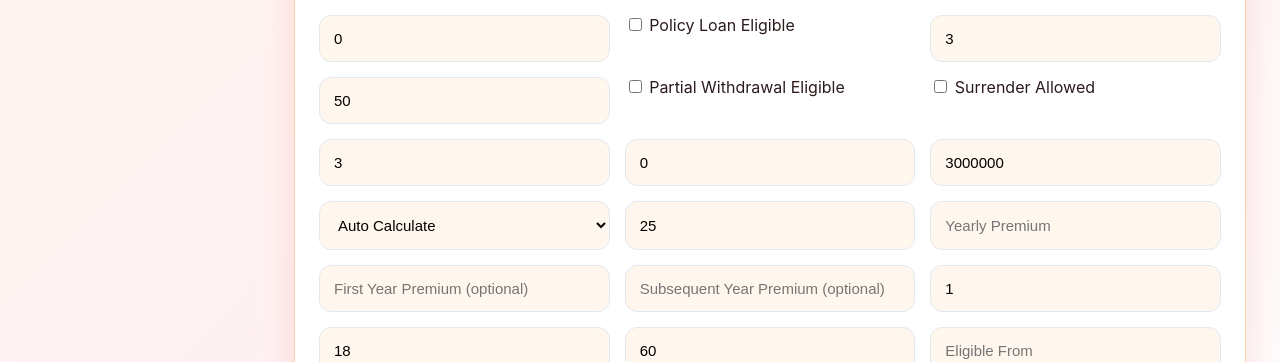
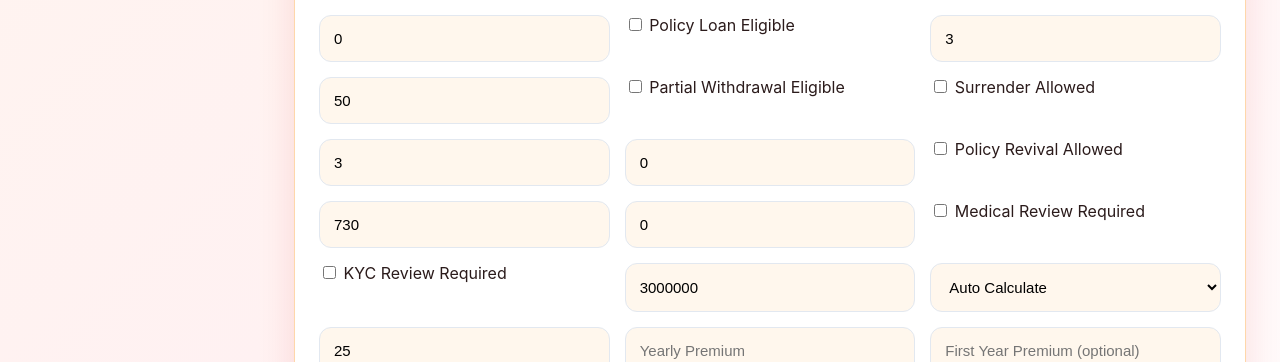
Before and after one commit to mummy7791/insurance-app, a React (Vite) app in the folder frontend/: page /admin-insurance-plans in a window 1280 px wide. Shown: the part 980-1342 px from the top of the page. Built offline with nearby package versions, Linux system fonts and the light colour scheme; no server answers; sample sign-in values are in the browser's storage.

Commit message:
feat: add revival configuration UI

```diff
--- a/frontend/src/pages/AdminInsurancePlans.tsx
+++ b/frontend/src/pages/AdminInsurancePlans.tsx
@@ -17,6 +17,7 @@ type Category =
 type PlanStatus = "Pending" | "Approved" | "Rejected" | "Active" | "Inactive";
 
 type Plan = {
+  revivalRules?: { enabled?:boolean; maxLapseDays?:number; lateFeePercent?:number; medicalReviewRequired?:boolean; kycReviewRequired?:boolean };
   surrenderRules?: { enabled?:boolean; eligibleFromPolicyYear?:number; valuePercentOfPaidPremium?:number };
   loanRules?: { enabled?:boolean; eligibleFromPolicyYear?:number; maxPercentOfPaidPremium?:number; partialWithdrawalEnabled?:boolean };
   benefitRules?: { benefitType?: string; payoutStartYear?: number; payoutYears?: number; annualPayout?: number; maturityAmount?: number; deathBenefit?: number };
@@ -88,6 +89,11 @@ const initialForm = {
   surrenderEnabled: false,
   surrenderEligibleFromPolicyYear: "3",
   surrenderValuePercent: "0",
+  revivalEnabled: false,
+  revivalMaxLapseDays: "730",
+  revivalLateFeePercent: "0",
+  revivalMedicalRequired: false,
+  revivalKycRequired: false,
   coverageAmount: "3000000",
   yearlyPremium: "",
   firstYearPremium: "",
@@ -215,6 +221,11 @@ function AdminInsurancePlans() {
       surrenderEnabled: Boolean(plan.surrenderRules?.enabled),
       surrenderEligibleFromPolicyYear: String(plan.surrenderRules?.eligibleFromPolicyYear || 3),
       surrenderValuePercent: String(plan.surrenderRules?.valuePercentOfPaidPremium || 0),
+      revivalEnabled: Boolean(plan.revivalRules?.enabled),
+      revivalMaxLapseDays: String(plan.revivalRules?.maxLapseDays || 730),
+      revivalLateFeePercent: String(plan.revivalRules?.lateFeePercent || 0),
+      revivalMedicalRequired: Boolean(plan.revivalRules?.medicalReviewRequired),
+      revivalKycRequired: Boolean(plan.revivalRules?.kycReviewRequired),
       coverageAmount: String(plan.coverageAmount || 0),
       yearlyPremium: String(plan.yearlyPremium || plan.yearlyAmount || 0),
       firstYearPremium: String(plan.firstYearPremium || plan.yearlyPremium || plan.yearlyAmount || 0),
@@ -263,6 +274,7 @@ function AdminInsurancePlans() {
         benefitRules: { benefitType: form.benefitType, payoutStartYear: Number(form.payoutStartYear || 0), payoutYears: Number(form.payoutYears || 0), annualPayout: Number(form.annualPayout || 0), maturityAmount: Number(form.maturityAmount || 0), deathBenefit: Number(form.deathBenefit || 0) },
         loanRules: { enabled: form.loanEnabled, eligibleFromPolicyYear: Number(form.loanEligibleFromPolicyYear || 0), maxPercentOfPaidPremium: Math.max(0,Math.min(100,Number(form.loanMaxPercent || 0))), partialWithdrawalEnabled: form.partialWithdrawalEnabled },
         surrenderRules: { enabled: form.surrenderEnabled, eligibleFromPolicyYear: Number(form.surrenderEligibleFromPolicyYear || 0), valuePercentOfPaidPremium: Math.max(0,Math.min(100,Number(form.surrenderValuePercent || 0))) },
+        revivalRules: { enabled: form.revivalEnabled, maxLapseDays: Math.max(1,Number(form.revivalMaxLapseDays || 730)), lateFeePercent: Math.max(0,Number(form.revivalLateFeePercent || 0)), medicalReviewRequired: form.revivalMedicalRequired, kycReviewRequired: form.revivalKycRequired },
         coverageAmount: Number(form.coverageAmount),
         yearlyPremium: Number(form.yearlyPremium || 0),
         yearlyAmount: Number(form.yearlyPremium || 0),
@@ -417,6 +429,11 @@ function AdminInsurancePlans() {
           <label><input type="checkbox" checked={form.surrenderEnabled} onChange={(e)=>setForm({...form,surrenderEnabled:e.target.checked})}/> Surrender Allowed</label>
           <input placeholder="Surrender Eligible From Policy Year" value={form.surrenderEligibleFromPolicyYear} onChange={(e)=>setForm({...form,surrenderEligibleFromPolicyYear:e.target.value})}/>
           <input placeholder="Surrender Value % of Paid Premium" value={form.surrenderValuePercent} onChange={(e)=>setForm({...form,surrenderValuePercent:e.target.value})}/>
+          <label><input type="checkbox" checked={form.revivalEnabled} onChange={(e)=>setForm({...form,revivalEnabled:e.target.checked})}/> Policy Revival Allowed</label>
+          <input placeholder="Revival Max Lapse Days" value={form.revivalMaxLapseDays} onChange={(e)=>setForm({...form,revivalMaxLapseDays:e.target.value})}/>
+          <input placeholder="Revival Late Fee %" value={form.revivalLateFeePercent} onChange={(e)=>setForm({...form,revivalLateFeePercent:e.target.value})}/>
+          <label><input type="checkbox" checked={form.revivalMedicalRequired} onChange={(e)=>setForm({...form,revivalMedicalRequired:e.target.checked})}/> Medical Review Required</label>
+          <label><input type="checkbox" checked={form.revivalKycRequired} onChange={(e)=>setForm({...form,revivalKycRequired:e.target.checked})}/> KYC Review Required</label>
 
           <input
             placeholder="Coverage Amount"
```
